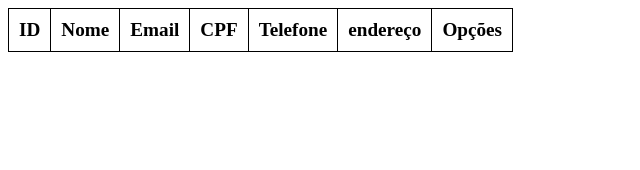
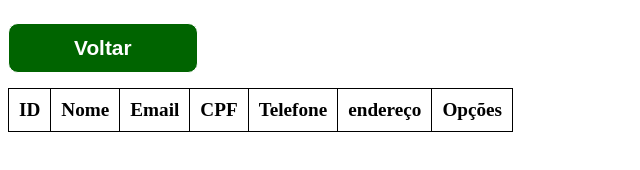
Before and after one commit to Heroldi/TCC_Heroldi, a website: page Src/Pages/listar.html in a window 1280 px wide. Shown: the whole page, without its empty margins (0-640 px from the left). Drawn offline with Linux system fonts and the light colour scheme; no server answers.

Commit message:
Adicionando botão voltar a listagem de contas

```diff
--- a/Src/Pages/listar.html
+++ b/Src/Pages/listar.html
@@ -6,6 +6,12 @@
     <title>Listar usuários</title>
 </head>
 <body>
+    <header>
+        <nav class="navBar">
+            <button class="voltarBtn" onclick="redireciona()">Voltar</button>
+        </nav>
+    </header>
+
     <div class="containerTable">
     <table class="tableListar">
         <thead>
--- a/Src/js/listar.js
+++ b/Src/js/listar.js
@@ -92,3 +92,7 @@ async function excluir(){
         alert("Ops, algo deu errado, tente novamente");
       }
 }
+
+function redireciona(){
+  location.href = "bemVindoAdmin.html";
+}
--- a/Src/styles/listar.css
+++ b/Src/styles/listar.css
@@ -1,3 +1,23 @@
+.navBar {
+    display: flex;
+    justify-content: start;
+    align-items: center;
+    height: 10vh;
+}
+
+.voltarBtn {
+    background-color:darkgreen;
+    border: 1px white solid;
+    border-radius: 10px;
+    width: 15%;
+    height: 50px;
+    margin-right: 20px;
+    color: white;
+    font-size: 1.3rem;
+    font-weight: bold;
+    cursor: pointer;
+}
+
 .containerTable{
     display: flex;
 }
```
